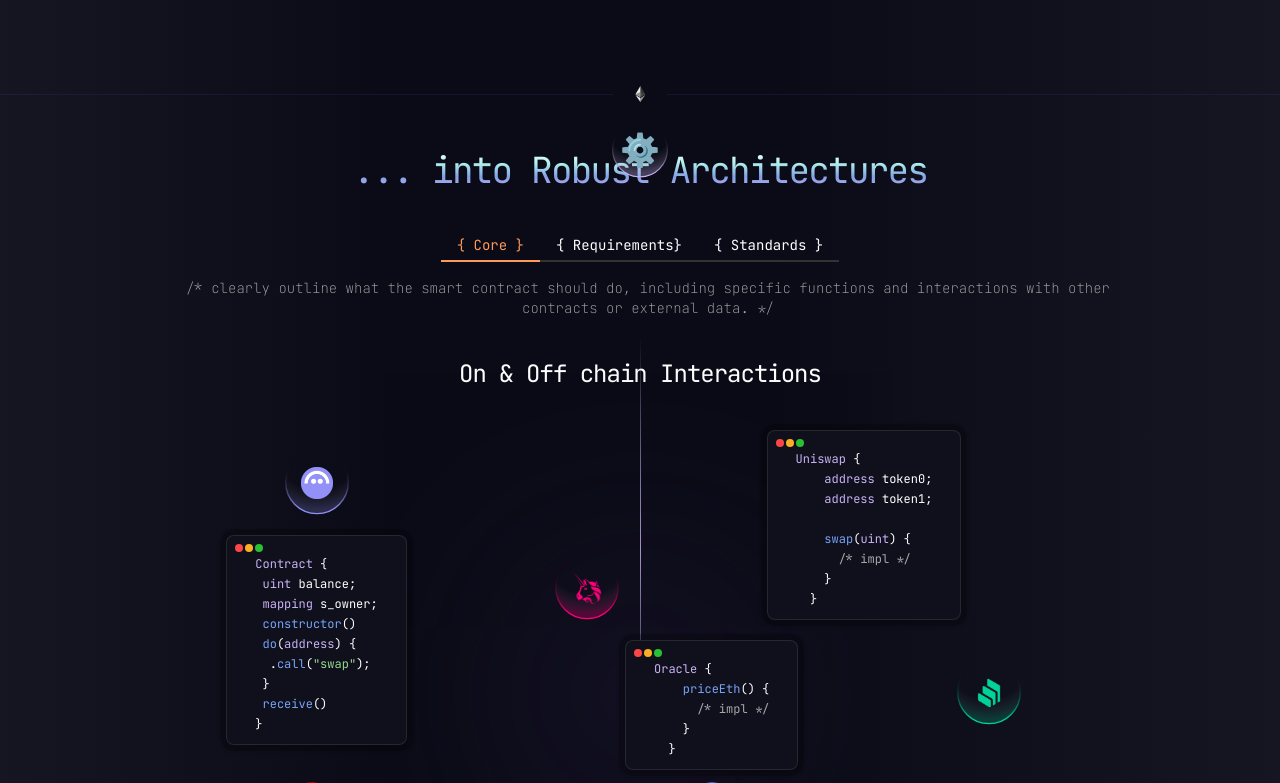
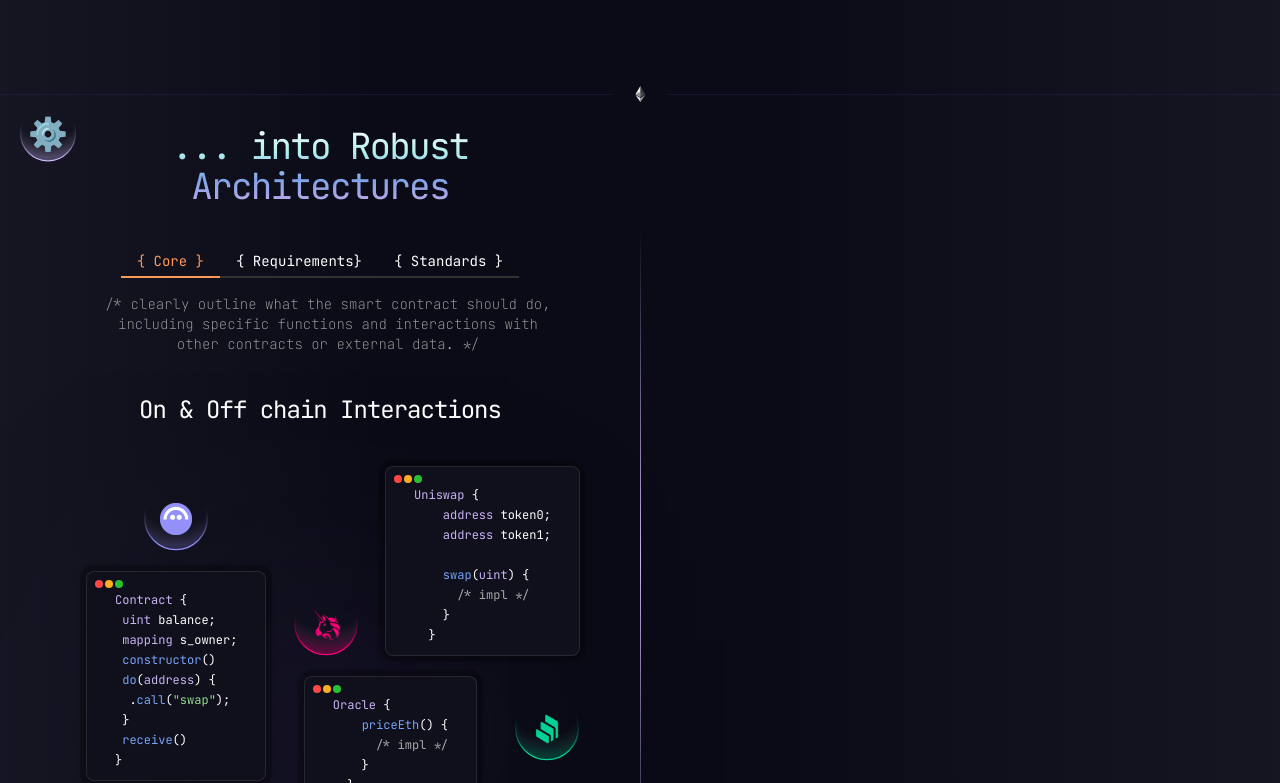
Before and after one commit to Artemides/edm-ethereum, a Next.js app: page / in a window 1280 px wide. Shown: the part 837-1620 px from the top of the page. Built offline with nearby package versions, Linux system fonts and the light colour scheme.

Commit message:
align stuff

```diff
--- a/src/app/globals.css
+++ b/src/app/globals.css
@@ -75,7 +75,7 @@ p {
 }
 
 .flash-light::before {
-  @apply content-[''] absolute top-1/2 -translate-y-1/2 left-1/2 w-[1px] h-1/2 bg-gradient-to-t from-transparent via-indigo-700 to-transparent;
+  @apply content-[''] absolute top-1/2 -translate-y-1/2 left-1/2 w-[1px] h-3/4 bg-gradient-to-t from-transparent  via-indigo-700 to-transparent;
 }
 .drop-shadow {
   box-shadow: 0px 0px 0px 6px rgba(0, 0, 0, 0.25);
--- a/src/app/page.tsx
+++ b/src/app/page.tsx
@@ -54,7 +54,9 @@ const Portfolio: NextPage = () => {
       <div className="divider  before:bg-indigo-900/25 before:h-[1px] after:h-[1px] after:bg-indigo-900/25">
         <Ether className="w-12" />
       </div>
-      <SectionDesign />
+      <div className="relative grid grid-cols-2 flash-light before:via-[#CAB3F5]">
+        <SectionDesign />
+      </div>
     </div>
   );
 };
--- a/src/components/portfolio/section-design.tsx
+++ b/src/components/portfolio/section-design.tsx
@@ -9,14 +9,10 @@ export const SectionDesign = () => {
   const design = topics.find((t) => t.title == "design")!;
 
   return (
-    <section
-      className="min-h-screen relative px-2 py-8
-      flash-light before:via-[#CAB3F5]
-    "
-    >
+    <section className="min-h-screen relative p-2">
       <Bubble
         id={`border-gradient-${design.title}`}
-        className="absolute top-8 left-1/2 -translate-x-1/2 -translate-y-1/2 w-14 aspect-square "
+        className="absolute top-4 left-12 -translate-x-1/2 -translate-y-1/2 w-14 aspect-square "
         bColor={design.bColor}
         bgColor={design.bgColor}
       >
```
